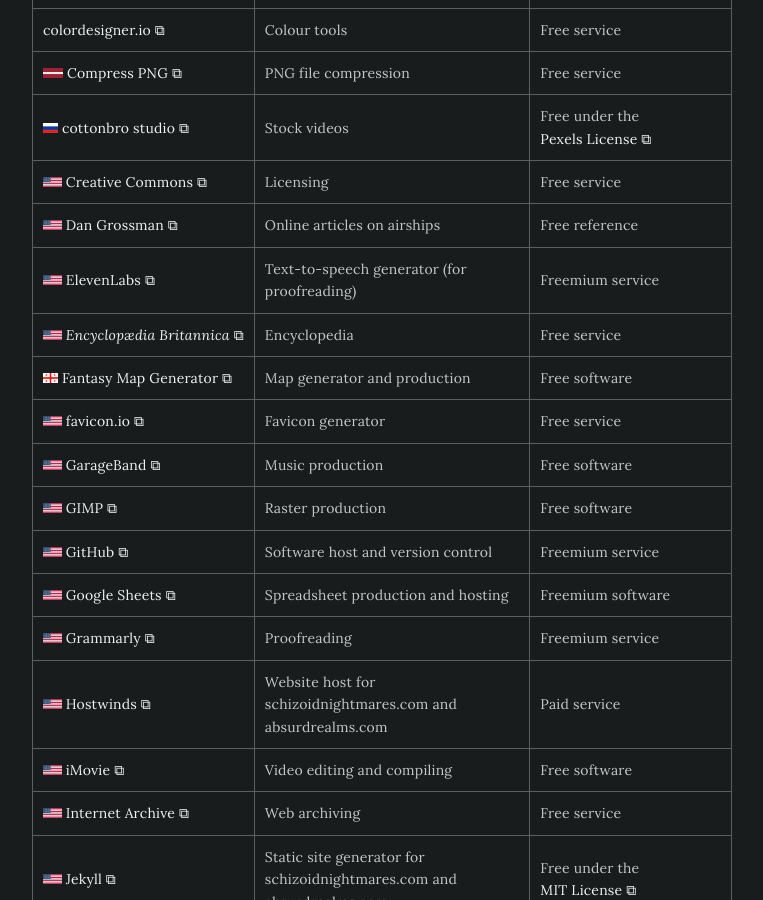
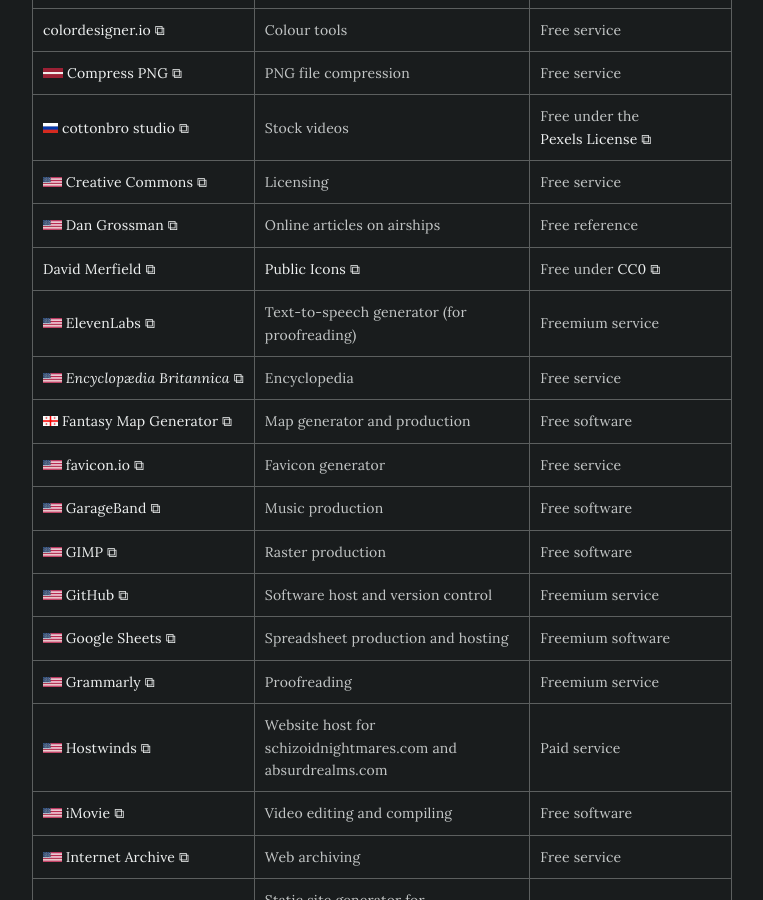
Before and after one commit to schizoidnightmares/schizoidnightmares.com, a Jekyll site: the page built from credits.md, in a window 1280 px wide and 900 px high, scrolled down 428 px. Shown: the whole window, without its empty margins (258-1021 px from the left). Built offline with Jekyll 4.4.1, drawn with Linux system fonts in a browser that asks for light colours.

Commit message:
adding indirect contributor

```diff
--- a/_data/contributors.yaml
+++ b/_data/contributors.yaml
@@ -37,6 +37,11 @@
   url: https://www.airships.net/
   usage: Online articles on airships
   notes: Free reference
+
+- title: David Merfield
+  url: https://github.com/davidmerfield
+  usage: <a href="https://github.com/davidmerfield/Public-Icons" target="_blank">Public Icons ⧉</a>
+  notes: Free under <a href="https://github.com/davidmerfield/Public-Icons/blob/master/LICENSE" target="_blank">CC0 ⧉</a>
 
 - title: ElevenLabs
   flag: us
```
